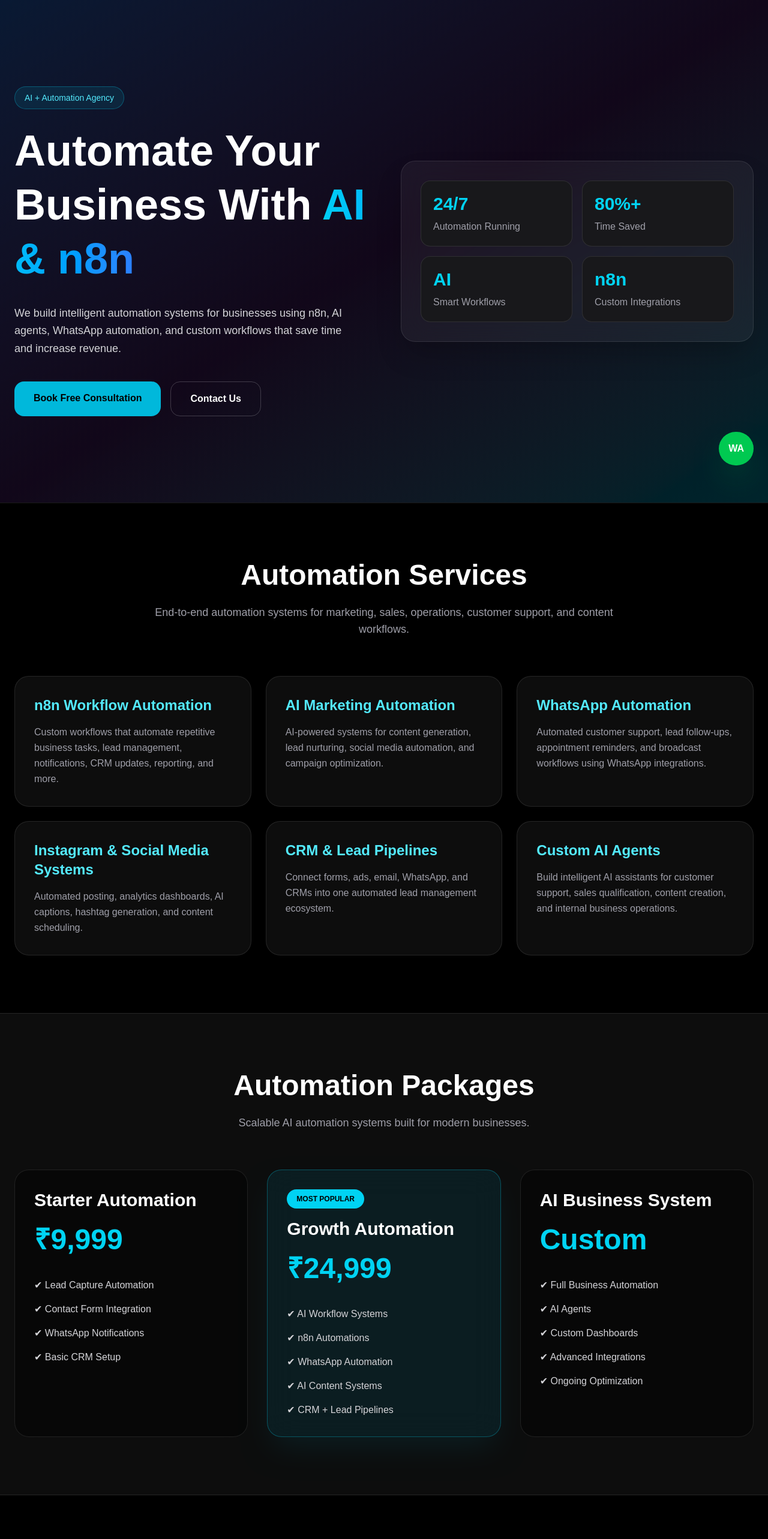
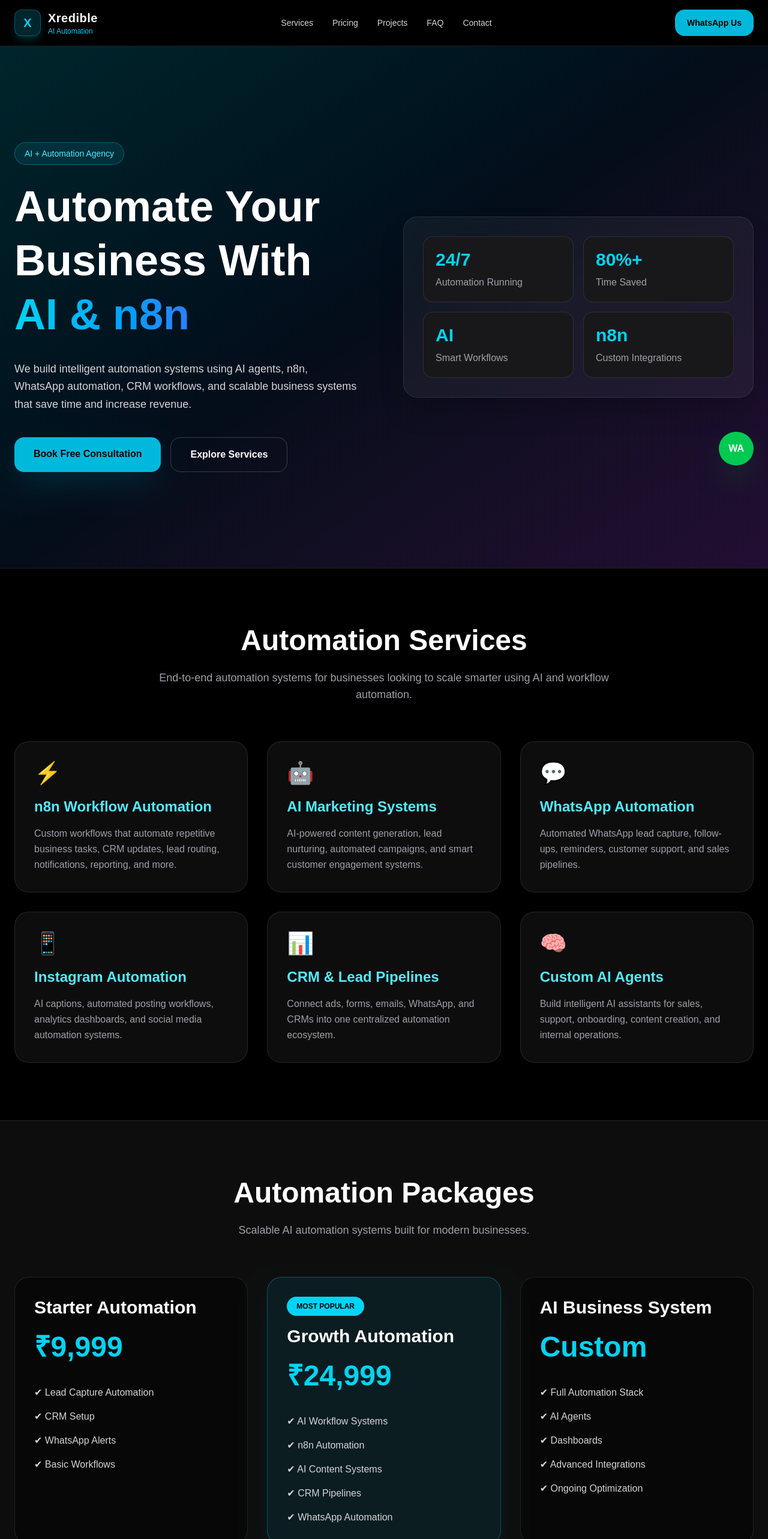
Before and after one commit to xredible/xredible-automation, a Next.js app: page / in a window 1280 px wide. Shown: the top 2566 px of the page at 60% size. Built offline with nearby package versions, Linux system fonts and the light colour scheme.

Commit message:
Added premium navbar

```diff
--- a/app/page.tsx
+++ b/app/page.tsx
@@ -1,38 +1,144 @@
 "use client";
 
 export default function XredibleAutomationWebsite() {
-  const whatsappNumber = "918085946384";
-  const calendlyLink = "https://wa.me/918085946384";
+  const whatsappNumber = "918085949384";
+  const calendlyLink = "https://wa.me/918085949384";
 
   const services = [
     {
       title: "n8n Workflow Automation",
-      desc: "Custom workflows that automate repetitive business tasks, lead management, notifications, CRM updates, reporting, and more.",
+      desc: "Custom workflows that automate repetitive business tasks, CRM updates, lead routing, notifications, reporting, and more.",
+      icon: "⚡",
     },
     {
-      title: "AI Marketing Automation",
-      desc: "AI-powered systems for content generation, lead nurturing, social media automation, and campaign optimization.",
+      title: "AI Marketing Systems",
+      desc: "AI-powered content generation, lead nurturing, automated campaigns, and smart customer engagement systems.",
+      icon: "🤖",
     },
     {
       title: "WhatsApp Automation",
-      desc: "Automated customer support, lead follow-ups, appointment reminders, and broadcast workflows using WhatsApp integrations.",
+      desc: "Automated WhatsApp lead capture, follow-ups, reminders, customer support, and sales pipelines.",
+      icon: "💬",
     },
     {
-      title: "Instagram & Social Media Systems",
-      desc: "Automated posting, analytics dashboards, AI captions, hashtag generation, and content scheduling.",
+      title: "Instagram Automation",
+      desc: "AI captions, automated posting workflows, analytics dashboards, and social media automation systems.",
+      icon: "📱",
     },
     {
       title: "CRM & Lead Pipelines",
-      desc: "Connect forms, ads, email, WhatsApp, and CRMs into one automated lead management ecosystem.",
+      desc: "Connect ads, forms, emails, WhatsApp, and CRMs into one centralized automation ecosystem.",
+      icon: "📊",
     },
     {
       title: "Custom AI Agents",
-      desc: "Build intelligent AI assistants for customer support, sales qualification, content creation, and internal business operations.",
+      desc: "Build intelligent AI assistants for sales, support, onboarding, content creation, and internal operations.",
+      icon: "🧠",
+    },
+  ];
+
+  const testimonials = [
+    {
+      name: "Digital Marketing Agency",
+      feedback:
+        "Xredible automated our lead management system and saved us hours every day.",
+    },
+    {
+      name: "Local Business Owner",
+      feedback:
+        "The WhatsApp automation setup dramatically improved customer response times.",
+    },
+    {
+      name: "Content Creator",
+      feedback:
+        "AI workflow systems helped automate our content pipeline completely.",
+    },
+  ];
+
+  const faqs = [
+    {
+      q: "What businesses can benefit from automation?",
+      a: "Any business handling leads, content, customer support, or repetitive operations can benefit from automation systems.",
+    },
+    {
+      q: "Do you provide custom AI solutions?",
+      a: "Yes. We build custom AI agents, workflows, dashboards, and business automation systems.",
+    },
+    {
+      q: "Can you integrate WhatsApp with my business?",
+      a: "Absolutely. We build WhatsApp automation systems for sales, support, reminders, and lead generation.",
     },
   ];
 
   return (
     <div className="min-h-screen bg-black text-white scroll-smooth">
+      {/* Navbar */}
+      <header className="sticky top-0 z-50 border-b border-white/10 bg-black/70 backdrop-blur-xl">
+        <div className="max-w-7xl mx-auto px-6 py-4 flex items-center justify-between">
+          <div className="flex items-center gap-3">
+            <div className="h-11 w-11 rounded-xl bg-cyan-500/20 border border-cyan-400/30 flex items-center justify-center shadow-lg shadow-cyan-500/20">
+              <span className="text-cyan-400 font-black text-xl">X</span>
+            </div>
+
+            <div>
+              <div className="font-black text-xl tracking-wide">
+                Xredible
+              </div>
+
+              <div className="text-xs text-cyan-400">
+                AI Automation
+              </div>
+            </div>
+          </div>
+
+          <nav className="hidden md:flex items-center gap-8 text-sm font-medium">
+            <a
+              href="#services"
+              className="text-zinc-300 hover:text-cyan-400 transition"
+            >
+              Services
+            </a>
+
+            <a
+              href="#pricing"
+              className="text-zinc-300 hover:text-cyan-400 transition"
+            >
+              Pricing
+            </a>
+
+            <a
+              href="#portfolio"
+              className="text-zinc-300 hover:text-cyan-400 transition"
+            >
+              Projects
+            </a>
+
+            <a
+              href="#faq"
+              className="text-zinc-300 hover:text-cyan-400 transition"
+            >
+              FAQ
+            </a>
+
+            <a
+              href="#contact"
+              className="text-zinc-300 hover:text-cyan-400 transition"
+            >
+              Contact
+            </a>
+          </nav>
+
+          <a
+            href={`https://wa.me/${whatsappNumber}`}
+            target="_blank"
+            rel="noopener noreferrer"
+            className="rounded-2xl bg-cyan-500 hover:bg-cyan-400 transition px-5 py-3 text-sm font-semibold text-black"
+          >
+            WhatsApp Us
+          </a>
+        </div>
+      </header>
+
       {/* WhatsApp Floating Button */}
       <a
         href={`https://wa.me/${whatsappNumber}`}
@@ -45,10 +151,10 @@
 
       {/* Hero */}
       <section className="relative overflow-hidden border-b border-white/10">
-        <div className="absolute inset-0 bg-gradient-to-br from-blue-500/20 via-purple-500/10 to-cyan-500/20" />
+        <div className="absolute inset-0 bg-gradient-to-br from-cyan-500/20 via-blue-500/10 to-purple-500/20" />
 
-        <div className="relative max-w-7xl mx-auto px-6 py-24 lg:py-36">
-          <div className="grid lg:grid-cols-2 gap-14 items-center">
+        <div className="relative max-w-7xl mx-auto px-6 py-28 lg:py-40">
+          <div className="grid lg:grid-cols-2 gap-16 items-center">
             <div>
               <div className="inline-flex items-center gap-2 rounded-full border border-cyan-400/30 bg-cyan-400/10 px-4 py-2 text-sm text-cyan-300 mb-6">
                 AI + Automation Agency
@@ -63,9 +169,9 @@
               </h1>
 
               <p className="mt-8 text-lg text-zinc-300 leading-relaxed max-w-xl">
-                We build intelligent automation systems for businesses using
-                n8n, AI agents, WhatsApp automation, and custom workflows that
-                save time and increase revenue.
+                We build intelligent automation systems using AI agents, n8n,
+                WhatsApp automation, CRM workflows, and scalable business
+                systems that save time and increase revenue.
               </p>
 
               <div className="flex flex-wrap gap-4 mt-10">
@@ -73,16 +179,16 @@
                   href={calendlyLink}
                   target="_blank"
                   rel="noopener noreferrer"
-                  className="rounded-2xl bg-cyan-500 hover:bg-cyan-400 transition px-8 py-4 font-semibold text-black"
+                  className="rounded-2xl bg-cyan-500 hover:bg-cyan-400 transition px-8 py-4 font-semibold text-black shadow-2xl shadow-cyan-500/20"
                 >
                   Book Free Consultation
                 </a>
 
                 <a
-                  href="#contact"
+                  href="#services"
                   className="rounded-2xl border border-white/20 hover:border-cyan-400/40 hover:bg-white/5 transition px-8 py-4 font-semibold"
                 >
-                  Contact Us
+                  Explore Services
                 </a>
               </div>
             </div>
@@ -123,24 +229,29 @@
       </section>
 
       {/* Services */}
-      <section className="max-w-7xl mx-auto px-6 py-24">
+      <section
+        id="services"
+        className="max-w-7xl mx-auto px-6 py-24"
+      >
         <div className="text-center max-w-3xl mx-auto">
           <h2 className="text-4xl lg:text-5xl font-bold">
             Automation Services
           </h2>
 
           <p className="mt-6 text-zinc-400 text-lg">
-            End-to-end automation systems for marketing, sales, operations,
-            customer support, and content workflows.
+            End-to-end automation systems for businesses looking to scale
+            smarter using AI and workflow automation.
           </p>
         </div>
 
-        <div className="grid md:grid-cols-2 lg:grid-cols-3 gap-6 mt-16">
+        <div className="grid md:grid-cols-2 lg:grid-cols-3 gap-8 mt-16">
           {services.map((service, i) => (
             <div
               key={i}
-              className="rounded-3xl border border-white/10 bg-white/5 p-8"
+              className="rounded-3xl border border-white/10 bg-white/5 p-8 hover:border-cyan-400/30 hover:-translate-y-1 transition duration-300"
             >
+              <div className="text-4xl mb-5">{service.icon}</div>
+
               <h3 className="text-2xl font-semibold mb-4 text-cyan-300">
                 {service.title}
               </h3>
@@ -153,8 +264,11 @@
         </div>
       </section>
 
-      {/* Pricing Section */}
-      <section className="border-t border-white/10 border-b border-white/10 bg-white/5">
+      {/* Pricing */}
+      <section
+        id="pricing"
+        className="border-t border-white/10 border-b border-white/10 bg-white/5"
+      >
         <div className="max-w-7xl mx-auto px-6 py-24">
           <div className="text-center">
             <h2 className="text-4xl lg:text-5xl font-bold">
@@ -167,8 +281,10 @@
           </div>
 
           <div className="grid lg:grid-cols-3 gap-8 mt-16">
-            <div className="rounded-3xl border border-white/10 bg-black/40 p-8 backdrop-blur-xl">
-              <h3 className="text-3xl font-bold">Starter Automation</h3>
+            <div className="rounded-3xl border border-white/10 bg-black/40 p-8">
+              <h3 className="text-3xl font-bold">
+                Starter Automation
+              </h3>
 
               <div className="text-5xl font-black mt-6 text-cyan-400">
                 ₹9,999
@@ -176,18 +292,20 @@
 
               <ul className="space-y-4 mt-10 text-zinc-300">
                 <li>✔ Lead Capture Automation</li>
-                <li>✔ Contact Form Integration</li>
-                <li>✔ WhatsApp Notifications</li>
-                <li>✔ Basic CRM Setup</li>
+                <li>✔ CRM Setup</li>
+                <li>✔ WhatsApp Alerts</li>
+                <li>✔ Basic Workflows</li>
               </ul>
             </div>
 
-            <div className="rounded-3xl border border-cyan-400/30 bg-cyan-500/10 p-8 backdrop-blur-xl shadow-2xl shadow-cyan-500/10">
+            <div className="rounded-3xl border border-cyan-400/30 bg-cyan-500/10 p-8 shadow-2xl shadow-cyan-500/10">
               <div className="inline-block rounded-full bg-cyan-400 text-black text-xs font-bold px-4 py-2 mb-4">
                 MOST POPULAR
               </div>
 
-              <h3 className="text-3xl font-bold">Growth Automation</h3>
+              <h3 className="text-3xl font-bold">
+                Growth Automation
+              </h3>
 
               <div className="text-5xl font-black mt-6 text-cyan-400">
                 ₹24,999
@@ -195,24 +313,26 @@
 
               <ul className="space-y-4 mt-10 text-zinc-300">
                 <li>✔ AI Workflow Systems</li>
-                <li>✔ n8n Automations</li>
+                <li>✔ n8n Automation</li>
+                <li>✔ AI Content Systems</li>
+                <li>✔ CRM Pipelines</li>
                 <li>✔ WhatsApp Automation</li>
-                <li>✔ AI Content Systems</li>
-                <li>✔ CRM + Lead Pipelines</li>
               </ul>
             </div>
 
-            <div className="rounded-3xl border border-white/10 bg-black/40 p-8 backdrop-blur-xl">
-              <h3 className="text-3xl font-bold">AI Business System</h3>
+            <div className="rounded-3xl border border-white/10 bg-black/40 p-8">
+              <h3 className="text-3xl font-bold">
+                AI Business System
+              </h3>
 
               <div className="text-5xl font-black mt-6 text-cyan-400">
                 Custom
               </div>
 
               <ul className="space-y-4 mt-10 text-zinc-300">
-                <li>✔ Full Business Automation</li>
+                <li>✔ Full Automation Stack</li>
                 <li>✔ AI Agents</li>
-                <li>✔ Custom Dashboards</li>
+                <li>✔ Dashboards</li>
                 <li>✔ Advanced Integrations</li>
                 <li>✔ Ongoing Optimization</li>
               </ul>
@@ -221,16 +341,19 @@
         </div>
       </section>
 
-      {/* Portfolio Section */}
-      <section className="max-w-7xl mx-auto px-6 py-24">
+      {/* Portfolio */}
+      <section
+        id="portfolio"
+        className="max-w-7xl mx-auto px-6 py-24"
+      >
         <div className="text-center max-w-3xl mx-auto">
           <h2 className="text-4xl lg:text-5xl font-bold">
             Automation Projects
           </h2>
 
           <p className="mt-6 text-zinc-400 text-lg">
-            Real automation systems designed to save time, increase efficiency,
-            and grow businesses using AI and n8n.
+            Smart systems designed to increase efficiency and automate
+            business operations.
           </p>
         </div>
 
@@ -241,7 +364,7 @@
             </h3>
 
             <p className="mt-4 text-zinc-400">
-              Automated lead capture and instant WhatsApp notifications for
+              Automated lead capture and instant notifications for
               faster customer response times.
             </p>
           </div>
@@ -252,7 +375,7 @@
             </h3>
 
             <p className="mt-4 text-zinc-400">
-              AI-powered social media content generation and automated posting
+              AI-powered content generation and automated publishing
               systems.
             </p>
           </div>
@@ -263,15 +386,75 @@
             </h3>
 
             <p className="mt-4 text-zinc-400">
-              Connected forms, emails, sheets, and automation workflows into a
-              centralized lead management system.
+              Centralized automation system connecting forms, email,
+              sheets, and notifications.
             </p>
           </div>
         </div>
       </section>
 
+      {/* Testimonials */}
+      <section className="border-t border-white/10 border-b border-white/10 bg-white/5">
+        <div className="max-w-7xl mx-auto px-6 py-24">
+          <div className="text-center">
+            <h2 className="text-4xl lg:text-5xl font-bold">
+              Client Feedback
+            </h2>
+          </div>
+
+          <div className="grid md:grid-cols-3 gap-8 mt-16">
+            {testimonials.map((item, i) => (
+              <div
+                key={i}
+                className="rounded-3xl border border-white/10 bg-black/40 p-8"
+              >
+                <p className="text-zinc-300 leading-relaxed">
+                  "{item.feedback}"
+                </p>
+
+                <div className="mt-6 text-cyan-400 font-semibold">
+                  {item.name}
+                </div>
+              </div>
+            ))}
+          </div>
+        </div>
+      </section>
+
+      {/* FAQ */}
+      <section
+        id="faq"
+        className="max-w-5xl mx-auto px-6 py-24"
+      >
+        <div className="text-center">
+          <h2 className="text-4xl lg:text-5xl font-bold">
+            Frequently Asked Questions
+          </h2>
+        </div>
+
+        <div className="space-y-6 mt-16">
+          {faqs.map((faq, i) => (
+            <div
+              key={i}
+              className="rounded-3xl border border-white/10 bg-white/5 p-8"
+            >
+              <h3 className="text-xl font-semibold text-cyan-300">
+                {faq.q}
+              </h3>
+
+              <p className="mt-4 text-zinc-400 leading-relaxed">
+                {faq.a}
+              </p>
+            </div>
+          ))}
+        </div>
+      </section>
+
       {/* Contact Form */}
-      <section id="contact" className="max-w-4xl mx-auto px-6 py-24">
+      <section
+        id="contact"
+        className="max-w-4xl mx-auto px-6 py-24"
+      >
         <div className="rounded-3xl border border-white/10 bg-white/5 p-10 backdrop-blur-xl">
           <div className="text-center">
             <h2 className="text-4xl font-bold">
@@ -279,8 +462,8 @@
             </h2>
 
             <p className="text-zinc-400 mt-4">
-              Fill out the form below and we’ll contact you regarding your
-              automation requirements.
+              Fill out the form below and we’ll contact you regarding
+              your automation requirements.
             </p>
           </div>
 
@@ -369,6 +552,39 @@
         </div>
       </section>
 
+      {/* Footer */}
+      <footer className="border-t border-white/10 bg-black/80">
+        <div className="max-w-7xl mx-auto px-6 py-10 flex flex-col md:flex-row items-center justify-between gap-6">
+          <div>
+            <div className="text-2xl font-black">
+              Xredible
+            </div>
+
+            <div className="text-zinc-500 mt-2">
+              AI Automation Systems for Modern Businesses
+            </div>
+          </div>
+
+          <div className="flex items-center gap-6 text-zinc-400">
+            <a href="#services" className="hover:text-cyan-400">
+              Services
+            </a>
+
+            <a href="#pricing" className="hover:text-cyan-400">
+              Pricing
+            </a>
+
+            <a href="#portfolio" className="hover:text-cyan-400">
+              Projects
+            </a>
+
+            <a href="#contact" className="hover:text-cyan-400">
+              Contact
+            </a>
+          </div>
+        </div>
+      </footer>
+
       {/* Tawk.to Live Chat */}
       <script
         type="text/javascript"
```
